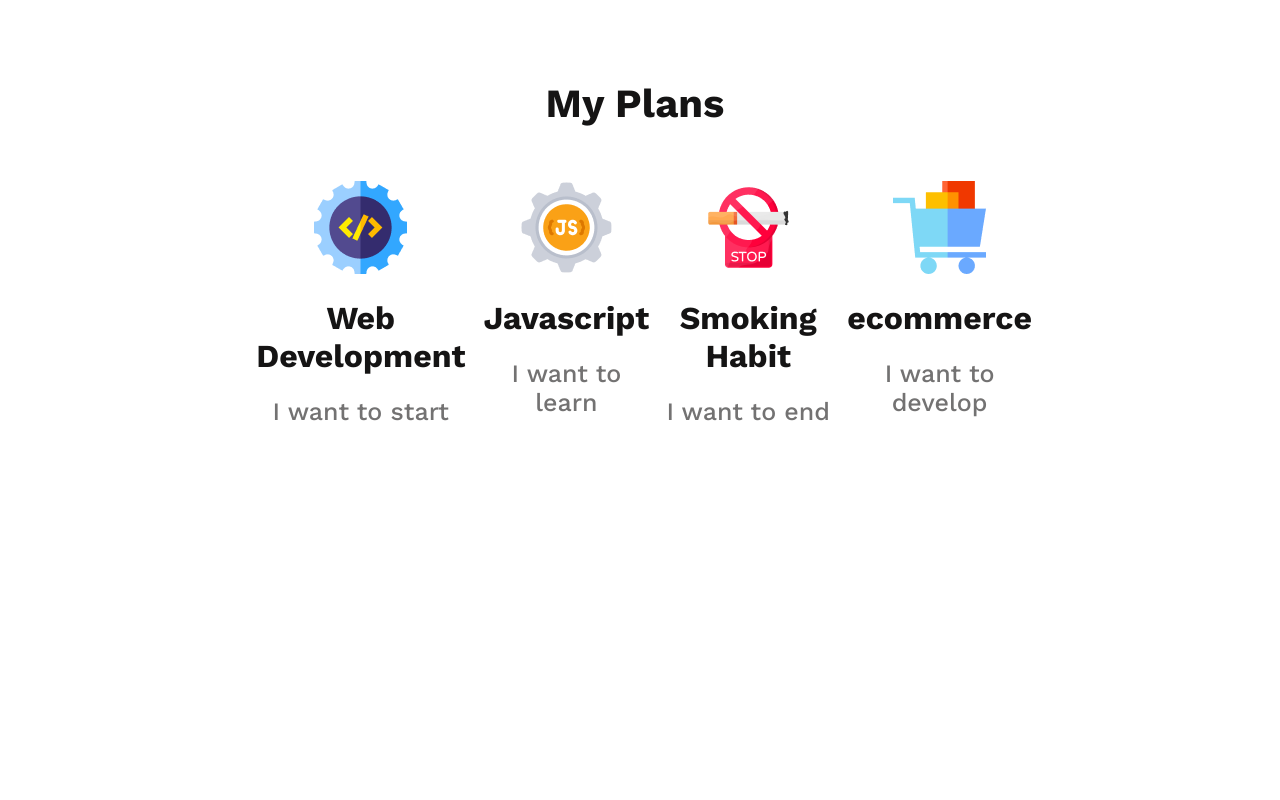
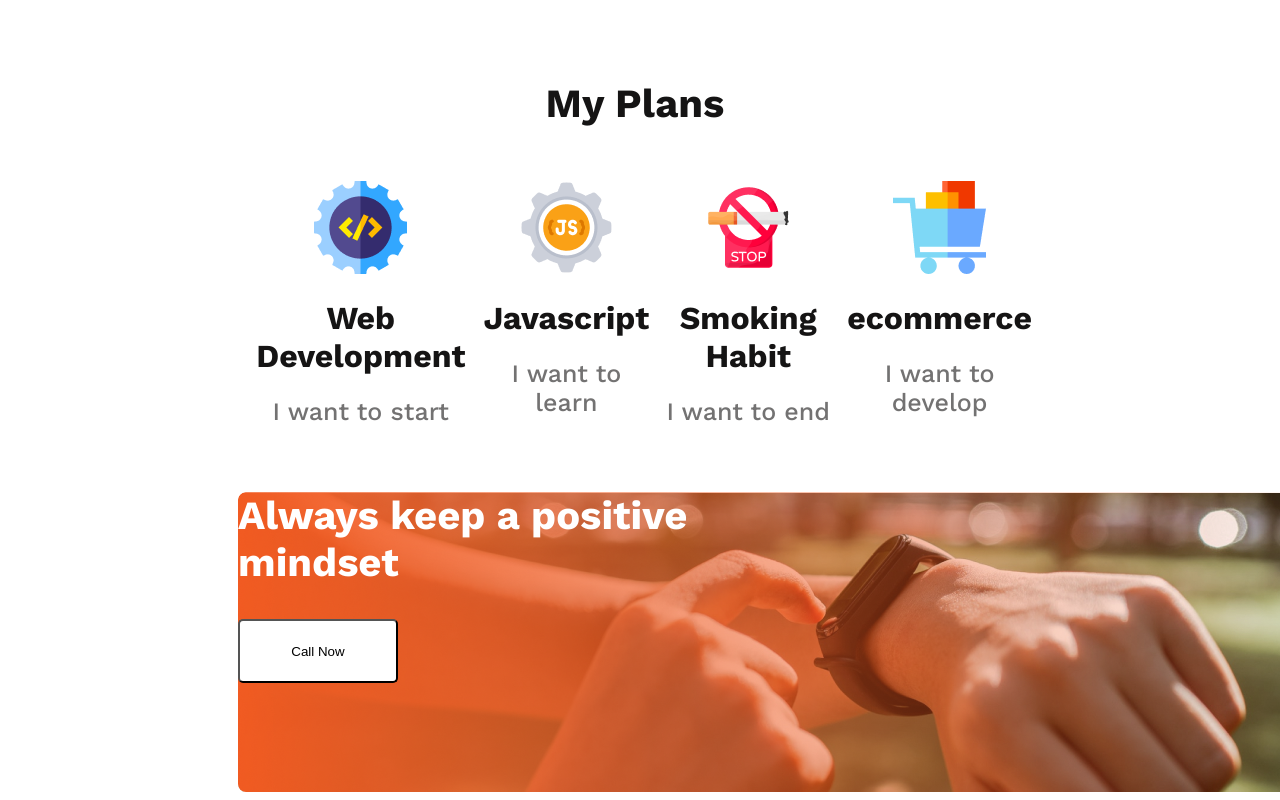
Before and after one commit to T-ahiti/new-year, a plain HTML site: page index.html in a window 1280 px wide. Shown: the part 1792-2592 px from the top of the page. Before the commit the page ends 2259 px from the top, so only its background shows below. Drawn offline with nearby package versions, Linux system fonts and the light colour scheme.

Commit message:
third part of main section startup

```diff
--- a/index.html
+++ b/index.html
@@ -39,11 +39,11 @@
         </div>
 
         <div id="my-plans">
-              <div id="main-plan-heading">
+            <div id="main-plan-heading">
                    <h1 class="base-heading" id="plan-heading">My Plans</h1>
-              </div>
+            </div>
 
-              <div id="plans">
+            <div id="plans">
                 <!-- div*4>img+h1.plan-heading+h4.text -->
                 <div class="each-plan">
                     <img src="images/icons/web.png" alt="">
@@ -65,7 +65,15 @@
                     <h1 class="plan-heading">ecommerce</h1>
                     <h4 class="text-2">I want to develop</h4>
                 </div>
-              </div>
+            </div>
+
+            <div id="watch">
+                <div>
+                   <h2 class="white-heading">Always keep a positive mindset </h2>
+                   <button class="white-button">Call Now</button>
+                </div>
+            </div>
+
         </div>
     </main>
 
--- a/styles.css
+++ b/styles.css
@@ -140,3 +140,28 @@ h1 {
     line-height: normal;
     margin-top: 0px;
 }
+
+#watch {
+    width: 1140px;
+    height: 300px;
+    flex-shrink: 0;
+    border-radius: 8px;
+    background: linear-gradient(90deg, #F15B22 0%, rgba(241, 91, 34, 0.00) 100%);
+    background-image: url('images/gradient3.png'), url('images/watch.png');
+}
+
+.white-heading {
+    color: #FFF;
+    font-family: "Work Sans";
+    font-size: 40px;
+    font-weight: 700;
+    width: 459px;
+}
+
+.white-button {
+    width: 160px;
+    height: 64px;
+    flex-shrink: 0;
+    border-radius: 5px;
+    background: #FFF;
+}
```
